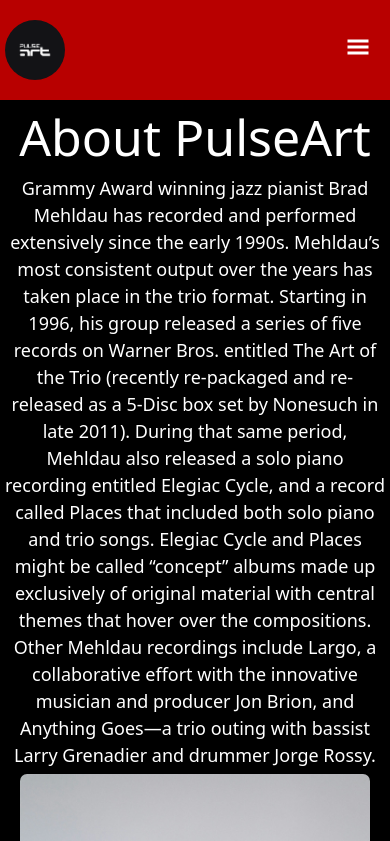
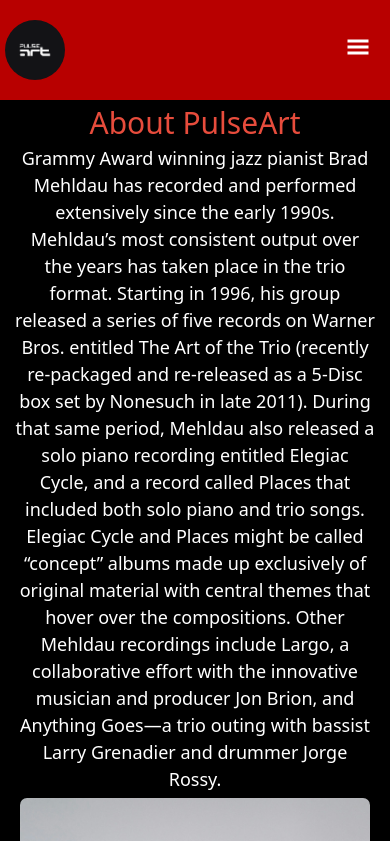
Before and after one commit to CamalPashazade/PulseArt, a React (Vite) app: page /about in a window 390 px wide. Shown: the top 841 px of the page. Built offline with nearby package versions, Linux system fonts and the light colour scheme.

Commit message:
about page changed

```diff
--- a/src/components/Title/Title.jsx
+++ b/src/components/Title/Title.jsx
@@ -1,11 +1,8 @@
-
-
-import React from 'react'
+import React from "react";
+import styles from "./Title.module.css";
 
 const Title = ({title}) => {
-  return (
-    <h1 className="text-[50px] text-white">{title}</h1>
-  )
-}
+  return <h1 className={styles.h1}>{title}</h1>;
+};
 
-export default Title
+export default Title;
--- /dev/null
+++ b/src/components/Title/Title.module.css
@@ -0,0 +1,10 @@
+.h1 {
+  font-size: 60px;
+  /* color: blueviolet; */
+}
+
+@media (max-width: 576px) {
+  .h1 {
+    font-size: 30px;
+  }
+}
--- a/src/pages/About/About.jsx
+++ b/src/pages/About/About.jsx
@@ -23,9 +23,9 @@
 
 
 
-    <div>
+    <div className={styles.body}>
 
-   <Title title="About PulseArt"/>
+<Title title="About PulseArt" />
 
         <p className={styles.text}>
 
--- a/src/pages/About/About.module.css
+++ b/src/pages/About/About.module.css
@@ -16,7 +16,9 @@
 
 }
 
+
 .text {
+    width: 95%;
     font-size: 18px;
 }
 
@@ -44,8 +46,21 @@
     .aboute_container {
 
         text-align: center;
+        align-items: center;
+        justify-content: center;
 
     }
+    .body
+{
+    width: 100%;
+    display: flex;
+    flex-direction: column;
+    align-items: center;
+    justify-content: center;
+
+}
+
+
 
     .text {
 
```
